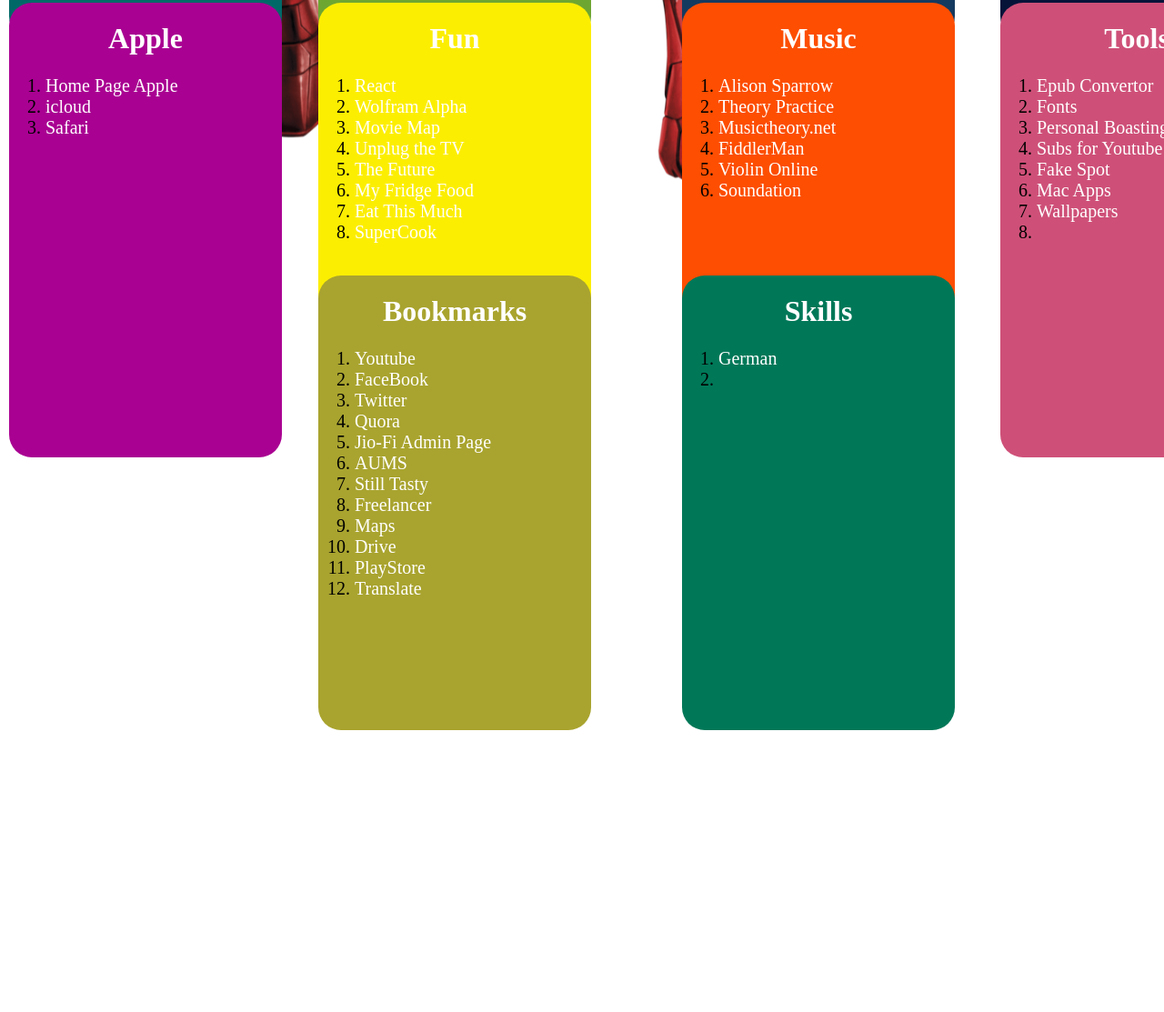
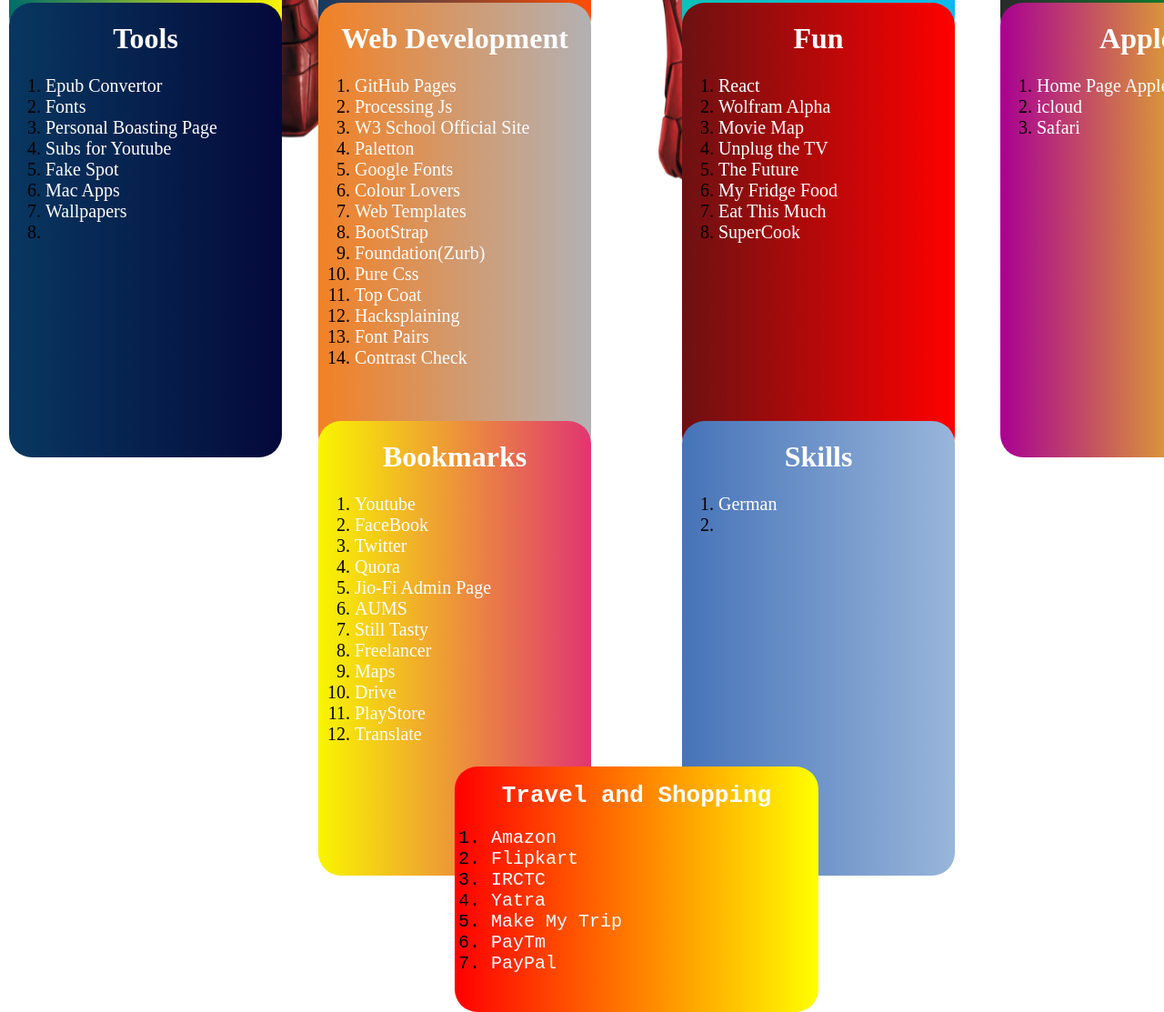
Before and after one commit to madhubookmark/bookmark1, a plain HTML site: page index.html in a window 1280 px wide. Shown: the part 957-2070 px from the top of the page at 91% size. Before the commit the page ends 1760 px from the top, so only its background shows below. Drawn offline with Linux system fonts and the light colour scheme.

Commit message:
Gradient
added gradients and new links

```diff
--- a/index.html
+++ b/index.html
@@ -28,6 +28,7 @@
 
 		a:link {
 		    text-decoration: none;
+		    text-align: center;
     		color:white;
 				}
 
@@ -63,7 +64,7 @@
 
 		div.wel{
 		text-align: center;
-		background:rgb(255,41,0);
+		background:linear-gradient(to right,rgb(0,108,106), rgb(80,174,49));
 		border-radius: 25px;
 		font-family:Courier New;
 		font-size:60px;
@@ -99,7 +100,7 @@
 		div.courses{
 		text-decoration:none;
 		border-radius: 25px;
-   	    background:rgb(0,105,104);
+   	    background:linear-gradient(to right,rgb(0,108,106), rgb(249,245,0));
 		position:absolute;
 		width:300px;
 		height:500px;
@@ -115,7 +116,7 @@
 
 		div.books{
 		border-radius: 25px;
-   	    background:rgb(21,58,95);
+   	    background:linear-gradient(to right,rgb(13,193,182), rgb(13,185,237));
 		position:absolute;
 		width:300px;
 		height:500px;
@@ -125,17 +126,20 @@
 
 		div.web{
 		border-radius: 25px;
-   	    background:rgb(110,166,50);
+   	    background:linear-gradient(to right,rgb(242,129,37), rgb(179,177,180));
 		position:absolute;
 		width:300px;
 		height:500px;
+
 		left:350px;
-		top:500px;
+		top:960px;
+
+
 		}
 
 		div.coding{
 		border-radius: 25px;
-   	    background:rgb(6,19,57);
+   	    background:linear-gradient(to right,rgb(42,42,42), rgb(0,175,47));
 		position:absolute;
 		width:300px;
 		height:500px;
@@ -145,27 +149,17 @@
 
 		div.tools{
 		border-radius: 25px;
-   	    background:rgb(206,80,120);
+   	    background:linear-gradient(to right,rgb(8,55,96), rgb(4,9,58));
 		position:absolute;
 		width:300px;
 		height:500px;
-		left:1100px;
+		left:10px;
 		top:960px;
 		}
 
 		div.fun{
 		border-radius: 25px;
-   	    background:rgb(252,238,1);
-		position:absolute;
-		width:300px;
-		height:500px;
-		left:350px;
-		top:960px;
-		}
-
-		div.music{
-		border-radius: 25px;
-   	    background:rgb(253,78,1);
+   	    background:linear-gradient(to right,rgb(109,17,18), rgb(255,0,0));
 		position:absolute;
 		width:300px;
 		height:500px;
@@ -173,36 +167,58 @@
 		top:960px;
 		}
 
-		div.apple{
+		div.music{
 		border-radius: 25px;
-   	    background:rgb(169,1,146);
+   	    background:linear-gradient(to right,rgb(21,58,95), rgb(253,78,1));
 		position:absolute;
 		width:300px;
 		height:500px;
-		left:10px;
+		left:350px;
+		top:500px;
+		}
+
+		div.apple{
+		border-radius: 25px;
+   	    background:linear-gradient(to right,rgb(169,1,146), rgb(249,245,0));;
+		position:absolute;
+		width:300px;
+		height:500px;
+		left:1100px;
 		top:960px;
+
 		}
 
 		div.bookmarks{
 		border-radius: 25px;
-   	    background:rgb(169,164,47);
+   	    background:linear-gradient(to right,rgb(249,245,0), rgb(225,53,114));
 		position:absolute;
 		width:300px;
 		height:500px;
 		left:350px;
-		top:1260px;
+		top:1420px;
 		}
 
 		div.skills{
 		border-radius: 25px;
-   	    background:rgb(0,120,88);
+   	    background:linear-gradient(to right,rgb(70,115,184), rgb(153,182,219));
 		position:absolute;
 		width:300px;
 		height:500px;
 		left:750px;
-		top:1260px;
+		top:1420px;
 		}
 
+
+		div.travel{
+		font-family:Monospace;
+		border-radius: 25px;
+		background: linear-gradient(to right, red , yellow);
+		position:absolute;
+		width:400px;
+		height:270px;
+		left:500px;
+		top:1800px;
+		}
 
 
 
@@ -217,7 +233,7 @@
 			<div class="courses"><h1>After Thought</h1>
 				<ol>
 
-					<li><a href="https://courses.edx.org/dashboard#" target="_blank">edX Dashboard</a>
+					<li><a href="https://courses.edx.org/dashboard#" target="_blank">.      edX Dashboard</a>
 					<li><a href="https://www.khanacademy.org/" target="_blank">Khan Academy</a>
 					<li><a href="https://courses.edx.org/courses/course-v1:DelftX+eCARS1x+1T2018a/course/" target="_blank">Electric Cars</a>
 					<li><a href="https://courses.edx.org/courses/course-v1:PurdueX+nano525x+2015_T3/course/" target="_blank">Bio Electricity</a>
@@ -276,6 +292,26 @@
 
 			</div>
 
+
+
+
+
+						<div class="music"><h1>Music</h1>
+
+				<ol>
+
+					<li><a href="https://www.alisonsparrow.com/violinlessons" target="_blank">Alison Sparrow</a>
+					<li><a href="https://www.teoria.com/en/tutorials/" target="_blank">Theory Practice</a>
+					<li><a href="https://www.musictheory.net/exercises" target="_blank">Musictheory.net</a>
+					<li><a href="https://fiddlerman.com/fiddle-learning-tools/where-do-i-start/" target="_blank">FiddlerMan</a>
+					<li><a href="https://www.violinonline.com/violinbasics.htm" target="_blank">Violin Online</a>
+					<li><a href="https://soundation.com/" target="_blank">Soundation</a>
+
+
+				</ol>
+
+			</div>
+
 			<div class="web"><h1>Web Development</h1>
 
 				<ol>
@@ -312,22 +348,6 @@
 					<li><a href="http://www.myfridgefood.com/" target="_blank">My Fridge Food</a>
 					<li><a href="https://www.eatthismuch.com/" target="_blank">Eat This Much</a>
 					<li><a href="http://www.supercook.com/#/recipes" target="_blank">SuperCook</a>
-
-				</ol>
-
-			</div>
-
-						<div class="music"><h1>Music</h1>
-
-				<ol>
-
-					<li><a href="https://www.alisonsparrow.com/violinlessons" target="_blank">Alison Sparrow</a>
-					<li><a href="https://www.teoria.com/en/tutorials/" target="_blank">Theory Practice</a>
-					<li><a href="https://www.musictheory.net/exercises" target="_blank">Musictheory.net</a>
-					<li><a href="https://fiddlerman.com/fiddle-learning-tools/where-do-i-start/" target="_blank">FiddlerMan</a>
-					<li><a href="https://www.violinonline.com/violinbasics.htm" target="_blank">Violin Online</a>
-					<li><a href="https://soundation.com/" target="_blank">Soundation</a>
-
 
 				</ol>
 
@@ -374,8 +394,25 @@
 
 				<ol>
 
-					<li><a href="">German</a>
+					<li><a href="https://www.duolingo.com" target="_blank">German</a>
 					<li><a href=""></a>
+
+				</ol>
+
+			</div>
+
+			<div class="travel"><h1>Travel and Shopping</h1>
+
+				<ol>
+
+					<li><a href="https://www.amazon.in/" target="_blank">Amazon</a>
+					<li><a href="https://www.flipkart.com" target="_blank">Flipkart</a>
+					<li><a href="https://www.irctc.co.in/eticketing/loginHome.jsf" target="_blank">IRCTC</a>
+					<li><a href="https://www.yatra.com" target="_blank">Yatra</a>
+					<li><a href="https://www.makemytrip.com" target="_blank">Make My Trip</a>
+					<li><a href="https://paytm.com" target="_blank">PayTm</a>
+					<li><a href="https://paypal.com" target="_blank">PayPal</a>
+
 
 				</ol>
 
```
